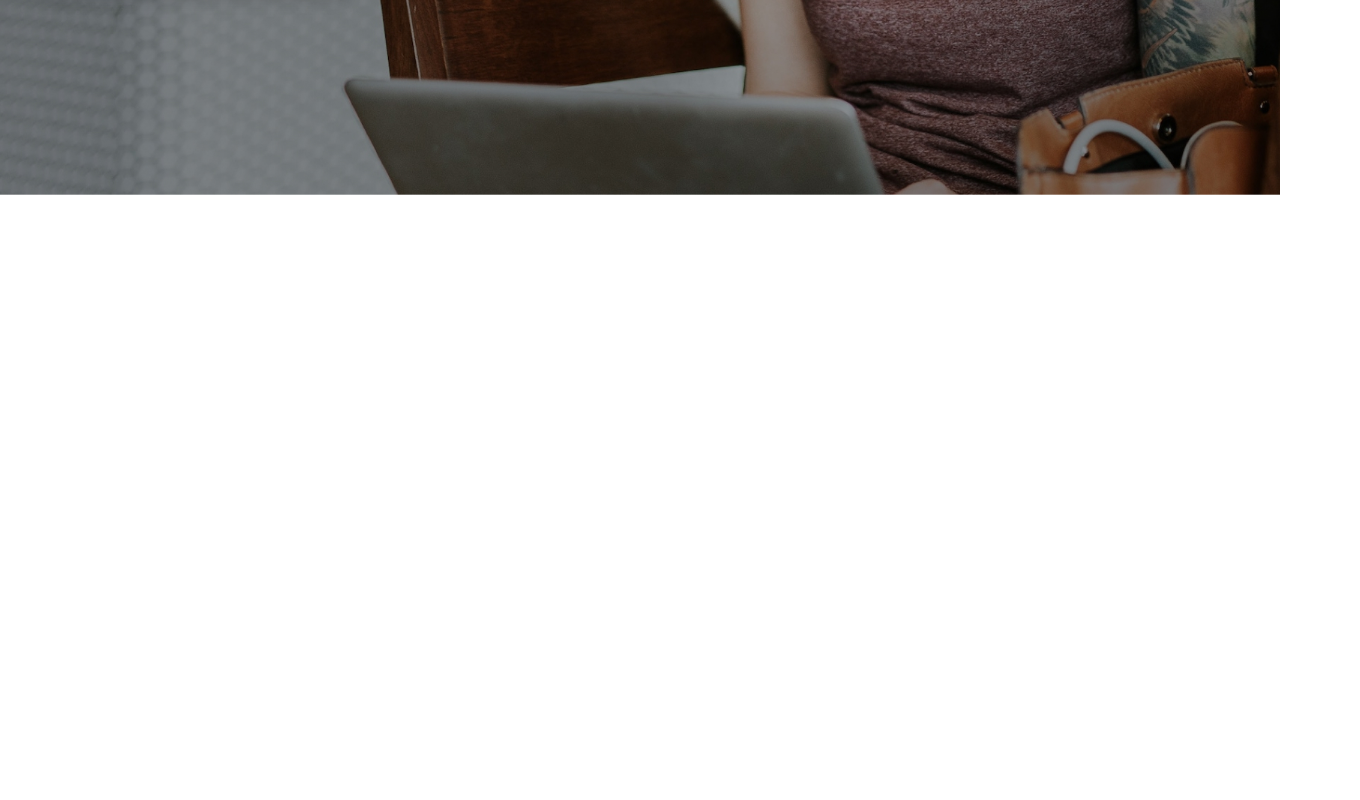
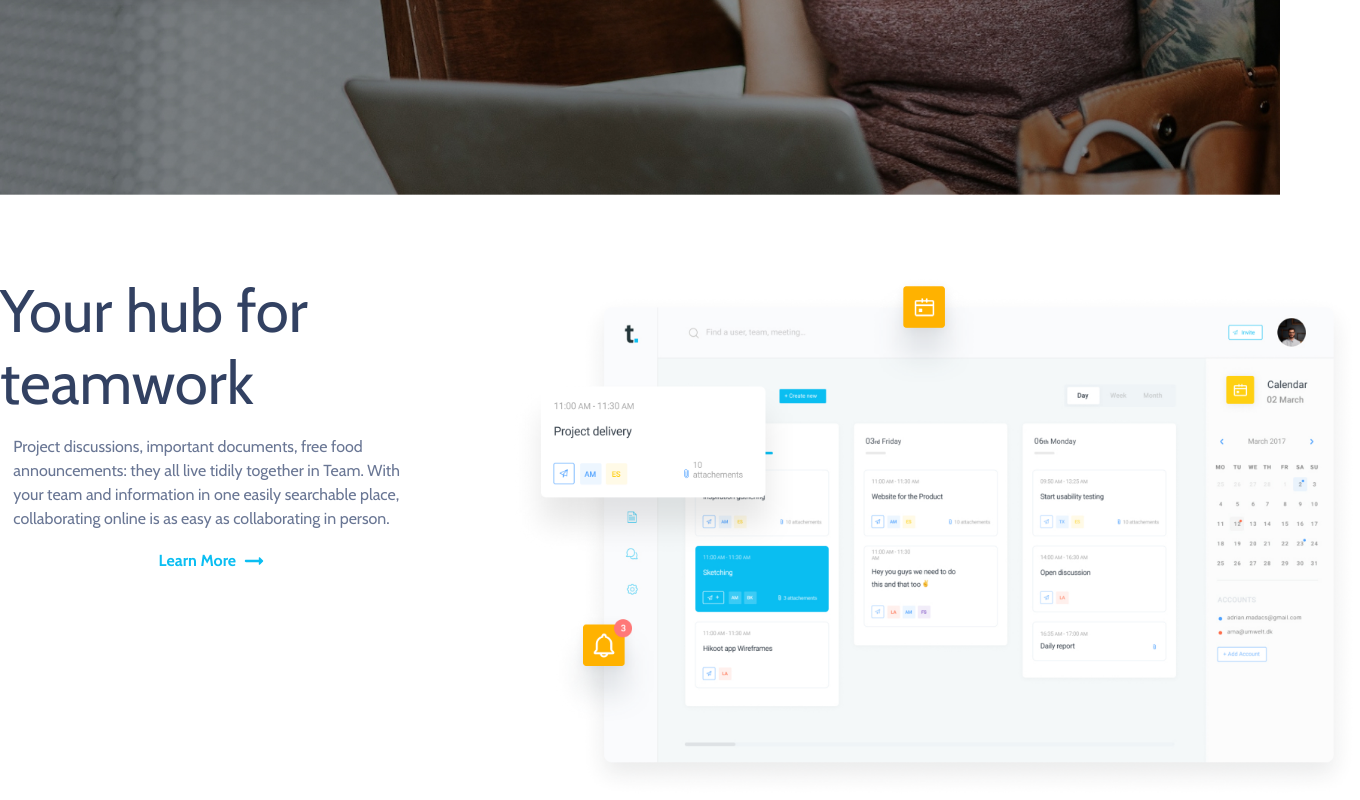
Before and after one commit to PurpleTurtl04/Team-App, a React (Vite) app in the folder team-app/: page / in a window 1280 px wide. Shown: the part 605-1405 px from the top of the page, 1360 px wide, since content can reach past the window. Before the commit the page ends 800 px from the top, so only its background shows below. Built offline with nearby package versions, Linux system fonts and the light colour scheme.

Commit message:
Setting up Main content section. Begin development on Hub Section

```diff
--- a/team-app/src/App.jsx
+++ b/team-app/src/App.jsx
@@ -1,5 +1,6 @@
 import './App.css';
 import Hero from './components/Hero';
+import MainAppContent from './components/MainAppContent';
 
 function App() {
     return (
@@ -7,7 +8,9 @@ function App() {
             <header>
                 <Hero />
             </header>
-            <main></main>
+            <main>
+                <MainAppContent />
+            </main>
         </div>
     );
 }
--- /dev/null
+++ b/team-app/src/components/HubSection.jsx
@@ -0,0 +1,38 @@
+function HubSection() {
+    return (
+        <div className='container mx-auto flex flex-col gap-6 lg:flex-row lg:justify-between'>
+            <div className='flex flex-col items-center lg:w-1/3'>
+                <h1 className='text-teamapp-darkblue mb-4 text-center text-4xl md:text-5xl lg:text-left lg:text-6xl/18'>
+                    Your hub for teamwork
+                </h1>
+                <p className='text-teamapp-grey max-w-82 md:max-w-100'>
+                    Project discussions, important documents, free food
+                    announcements: they all live tidily together in Team. With
+                    your team and information in one easily searchable place,
+                    collaborating online is as easy as collaborating in person.
+                </p>
+                <a
+                    href='#'
+                    className='text-teamapp-blue mt-4 flex items-center gap-1 font-bold'
+                >
+                    Learn More{' '}
+                    <span>
+                        <img
+                            src='src/assets/arrow_right.svg'
+                            alt='blue arrow'
+                        />
+                    </span>
+                </a>
+            </div>
+            <div className='flex items-center justify-start lg:-mr-20 lg:w-2/3'>
+                <img
+                    src='src/assets/dashboard-section-img.png'
+                    alt='Sample Team App Dashboard'
+                    className='min-w-xl'
+                />
+            </div>
+        </div>
+    );
+}
+
+export default HubSection;
--- /dev/null
+++ b/team-app/src/components/MainAppContent.jsx
@@ -0,0 +1,11 @@
+import HubSection from './HubSection';
+
+function MainAppContent() {
+    return (
+        <section className='mt-20'>
+            <HubSection />
+        </section>
+    );
+}
+
+export default MainAppContent;
```
Also changed, not shown: team-app/src/assets/arrow_right.svg (added).
